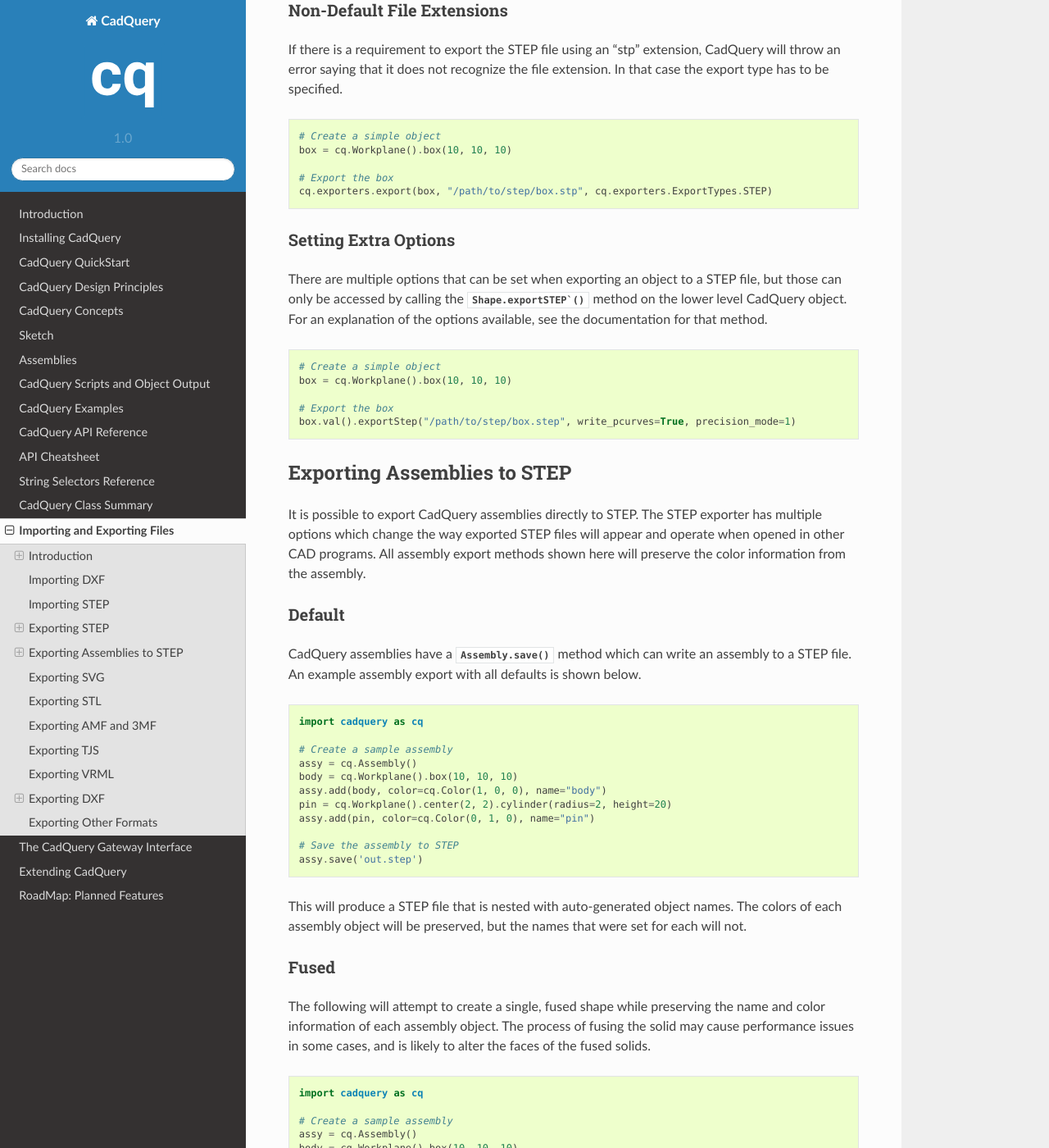
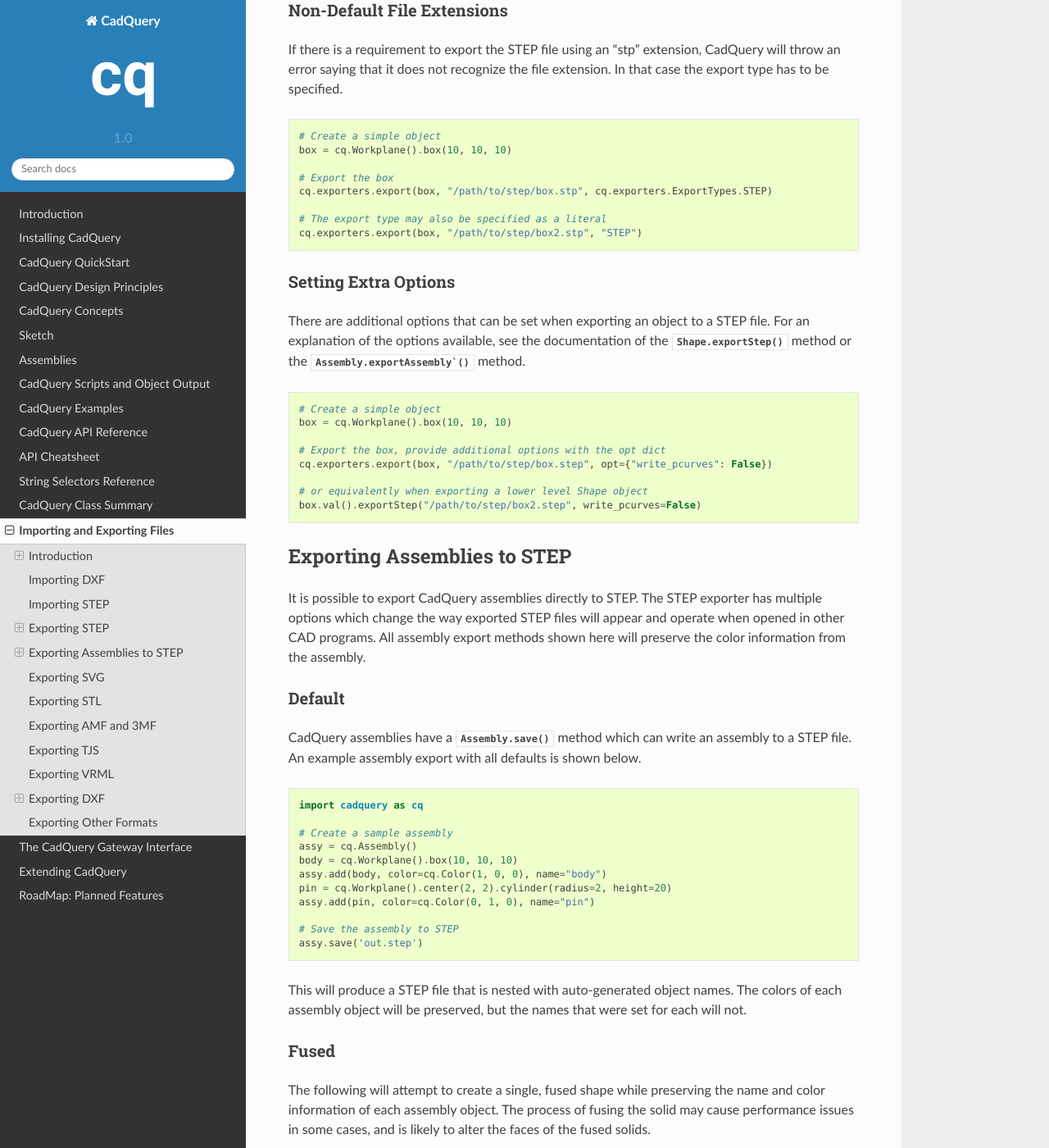
Before and after one commit to CadQuery/cadquery, a Sphinx documentation site: the page built from doc/importexport.rst, in a window 1280 px wide and 1400 px high, scrolled down 2353 px. Shown: the whole window at 82% size. Built offline with Sphinx 7.4.7 and the Read the Docs theme 2.0.0, drawn with Linux system fonts in a browser that asks for light colours; some of the changed text lies outside the part shown.

Commit message:
More assembly export mode doc tweaks * Correct the export mode keyword arg name in example * Include example of exporters.export opt dict

```diff
--- a/doc/importexport.rst
+++ b/doc/importexport.rst
@@ -45,10 +46,10 @@
 Importing DXF
 ##############
 
-DXF files can be imported using the :py:meth:`importers.importDXF` method.
+DXF files can be imported using the :meth:`importers.importDXF` method.
 
 .. automethod::
-    cadquery.importers.importDXF
+    importers.importDXF
 
 Importing a DXF profile with default settings and using it within a CadQuery script is shown in the following code.
 
@@ -60,14 +61,14 @@
         cq.importers.importDXF("/path/to/dxf/circle.dxf").wires().toPending().extrude(10)
     )
 
-Note the use of the :py:meth:`Workplane.wires` and :py:meth:`Workplane.toPending` methods to make the DXF profile
+Note the use of the :meth:`Workplane.wires` and :meth:`Workplane.toPending` methods to make the DXF profile
 ready for use during subsequent operations. Calling ``toPending()`` tells CadQuery to make the edges/wires available
 to the next modelling operation that is called in the chain.
 
 Importing STEP
 ###############
 
-STEP files can be imported using the :py:meth:`importers.importStep` method (note the capitalization of "Step").
+STEP files can be imported using the :meth:`importers.importStep` method (note the capitalization of "Step").
 There are no parameters for this method other than the file path to import.
 
 .. code-block:: python
@@ -109,20 +110,27 @@
     # Export the box
     cq.exporters.export(box, "/path/to/step/box.stp", cq.exporters.ExportTypes.STEP)
 
+    # The export type may also be specified as a literal
+    cq.exporters.export(box, "/path/to/step/box2.stp", "STEP")
+
 Setting Extra Options
 ----------------------
 
-There are multiple options that can be set when exporting an object to a STEP file, but those can only be accessed by calling
-the :py:meth:`Shape.exportSTEP`` method on the lower level CadQuery object. For an explanation of the options available, see
-the documentation for that method.
+There are additional options that can be set when exporting an object to a STEP file.
+For an explanation of the options available, see the documentation of the :meth:`Shape.exportStep` method
+or the :meth:`Assembly.exportAssembly`` method.
 
 .. code-block:: python
 
     # Create a simple object
     box = cq.Workplane().box(10, 10, 10)
 
-    # Export the box
-    box.val().exportStep("/path/to/step/box.step", write_pcurves=True, precision_mode=1)
+    # Export the box, provide additional options with the opt dict
+    cq.exporters.export(box, "/path/to/step/box.step", opt={"write_pcurves": False})
+
+    # or equivalently when exporting a lower level Shape object
+    box.val().exportStep("/path/to/step/box2.step", write_pcurves=False)
+
 
 Exporting Assemblies to STEP
 #############################
@@ -134,7 +142,7 @@
 Default
 --------
 
-CadQuery assemblies have a :py:meth:`Assembly.save` method which can write an assembly to a STEP file. An example assembly
+CadQuery assemblies have a :meth:`Assembly.save` method which can write an assembly to a STEP file. An example assembly
 export with all defaults is shown below.
 
 .. code-block:: python
@@ -173,18 +181,21 @@
     assy.add(pin, color=cq.Color(0, 1, 0), name="pin")
 
     # Save the assembly to STEP
-    assy.save("out.stp", "STEP", export_mode="fused")
+    assy.save("out.stp", "STEP", exportMode="fused")
+
+    # Specify additional options such as glue as keyword arguments
+    assy.save("out_glue.step", exportMode="fused", glue=True, write_pcurves=False)
 
 Naming
 -------
 
 It is also possible to set the name of the top level assembly object in the STEP file with either the DEFAULT or FUSED methods.
-This is done by setting the name property of the assembly before calling :py:meth:`Assembly.save`.
+This is done by setting the name property of the assembly before calling :meth:`Assembly.save`.
 
 .. code-block:: python
 
     assy = Assembly(name="my_assembly")
-    assy.save("out.stp", exporters.ExportTypes.STEP, export_mode=exporters.STEPExportMode.FUSED)
+    assy.save("out.stp", cq.exporters.ExportTypes.STEP, exportMode=cq.exporters.assembly.ExportModes.FUSED)
 
 If an assembly name is not specified, a UUID will be used to avoid name conflicts.
 
```
Also changed, not shown: other parts of doc/importexport.rst (+1 -0 lines), 1 other file.
